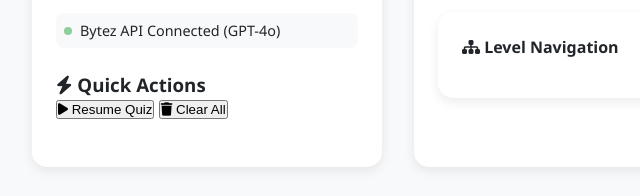
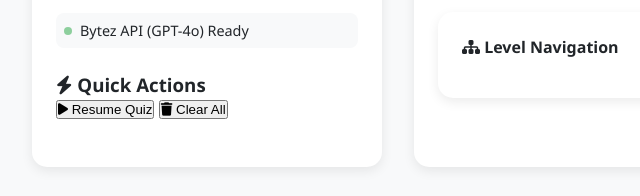
Before and after one commit to kumaranish11/Questify-aI-2.0, a website built with Vite: page index.html in a window 1280 px wide. Both pictures are taken after a click on the button "Get Started". Shown: the part 687-883 px from the top of the page, 0-640 px from the left. Built offline with nearby package versions, Linux system fonts and the light colour scheme.

Commit message:
Update index.html

```diff
--- a/index.html
+++ b/index.html
@@ -90,7 +90,7 @@
 
                     <div class="api-status">
                         <span class="status-dot active"></span>
-                        <span>Bytez API Connected (GPT-4o)</span>
+                        <span>Bytez API (GPT-4o) Ready</span>
                     </div>
                 </div>
 
@@ -141,7 +141,6 @@
                                 <span class="option-label">A</span>
                                 <span class="option-text">Loading options...</span>
                             </div>
-                            <!-- Options will be populated dynamically -->
                         </div>
 
                         <div class="quiz-controls">
@@ -191,7 +190,6 @@
         </div>
     </div>
 
-    <script src="api.js"></script>
     <script src="app.js"></script>
 </body>
-  </html>
+</html>
```
